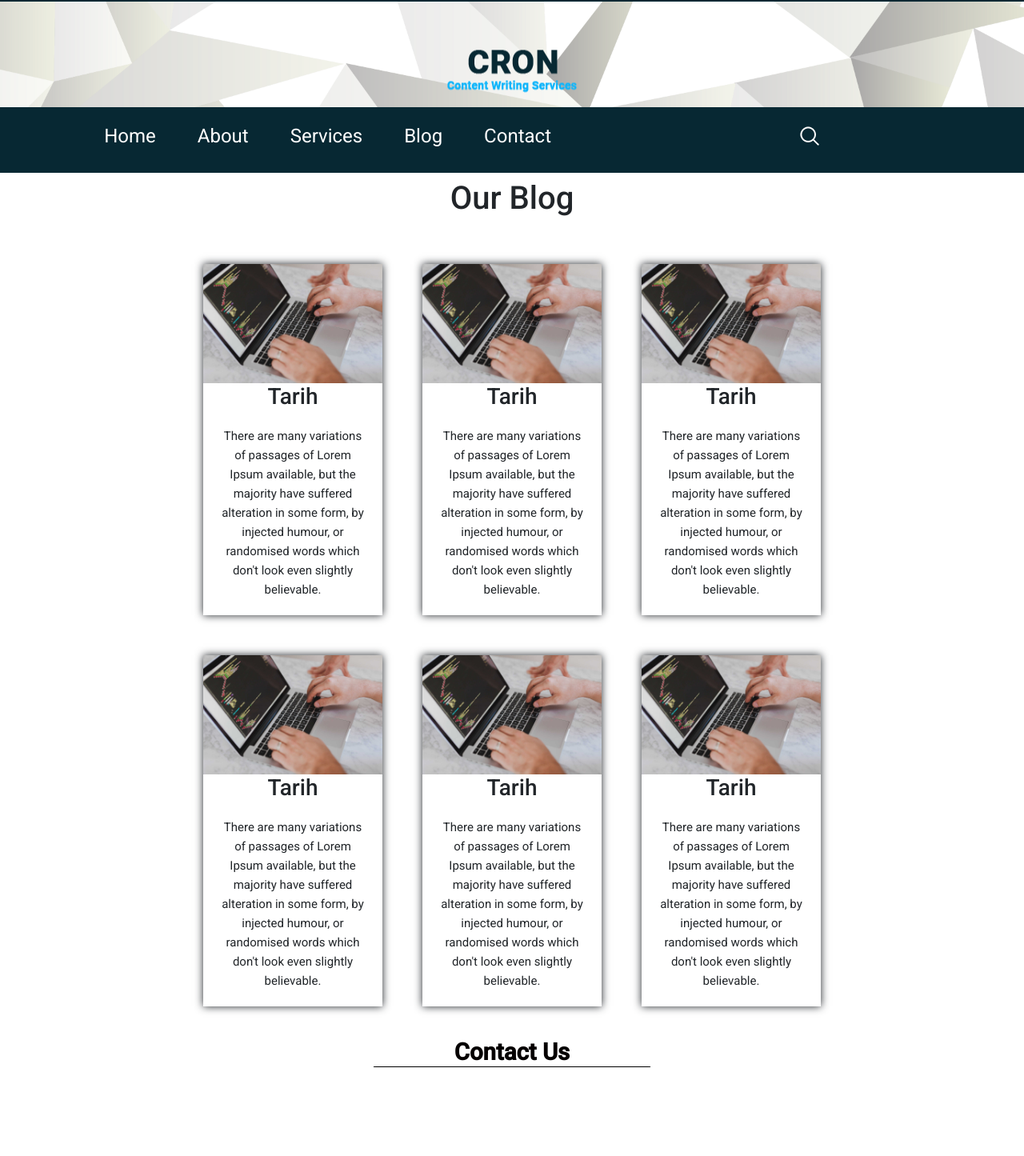
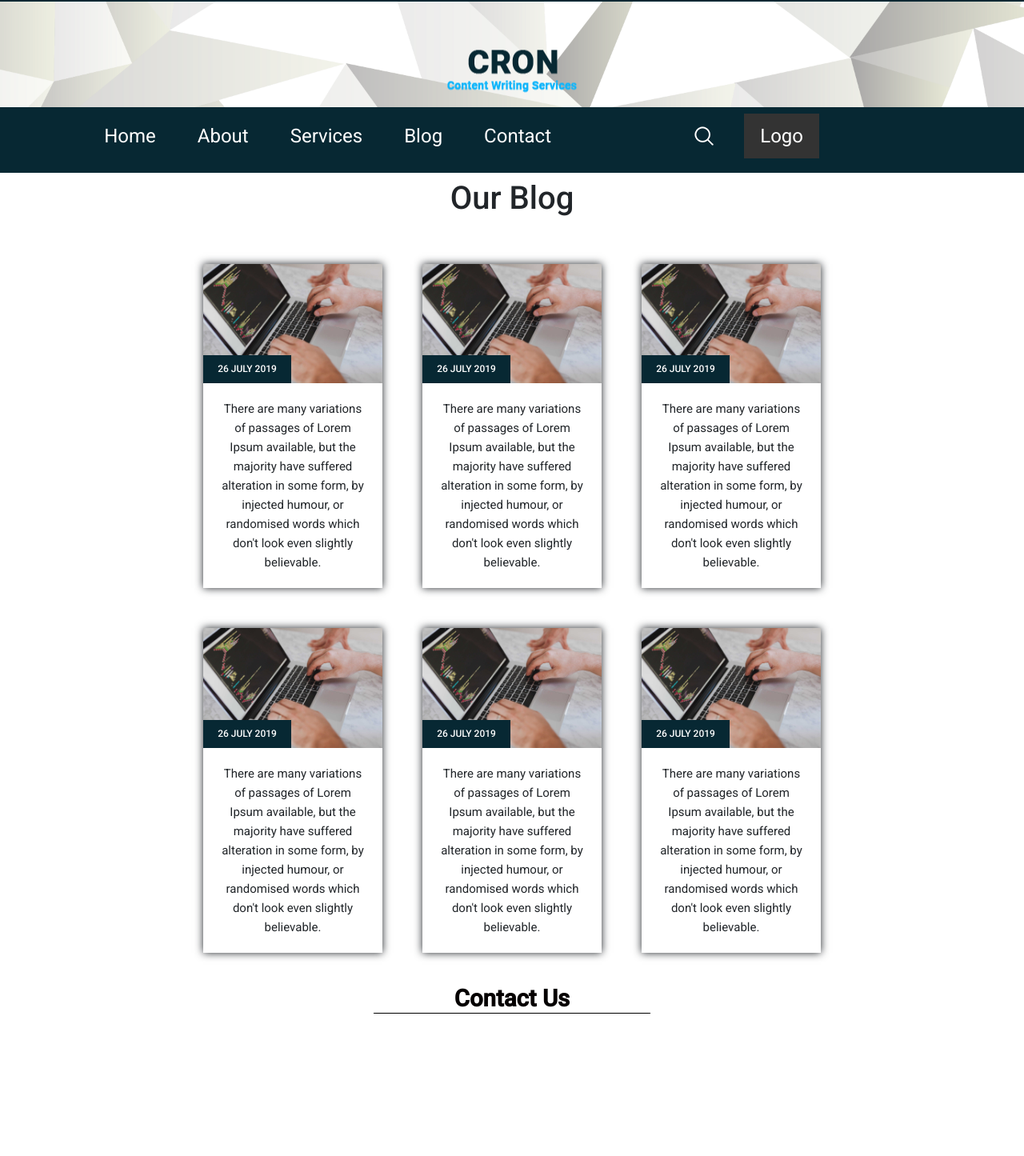
Before and after one commit to mkaraca25/blogTask, an Angular app: page /blog in a window 1280 px wide. Shown: the part 26-1471 px from the top of the page at 80% size. Built offline with nearby package versions, Linux system fonts and the light colour scheme.

Commit message:
some fixes have been made

```diff
--- a/package.json
+++ b/package.json
@@ -23,6 +23,7 @@
     "@ng-bootstrap/ng-bootstrap": "^14.0.1",
     "bootstrap": "^5.2.0",
     "ngx-bootstrap": "^10.2.0",
+    "ngx-bootstrap-navbar": "^14.0.0",
     "rxjs": "~7.8.0",
     "tslib": "^2.3.0",
     "zone.js": "~0.12.0"
--- a/src/app/app.module.ts
+++ b/src/app/app.module.ts
@@ -1,6 +1,5 @@
 import { NgModule,NO_ERRORS_SCHEMA } from '@angular/core';
 import { BrowserModule } from '@angular/platform-browser';
-import { MatSidenavModule } from '@angular/material/sidenav';
 import { AppRoutingModule } from './app-routing.module';
 import { AppComponent } from './app.component';
 import { HeaderComponent } from './components/header/header.component';
@@ -11,6 +10,7 @@ import { BlogComponent } from './views/blog/blog.component';
 import { ContactComponent } from './views/contact/contact.component';
 import { FooterComponent } from './components/footer/footer.component';
 import { ContactUsComponent } from './components/contact-us/contact-us.component';
+import { MenuComponent } from './components/menu/menu.component';
 
 @NgModule({
   declarations: [
@@ -22,13 +22,13 @@ import { ContactUsComponent } from './components/contact-us/contact-us.component
     BlogComponent,
     ContactComponent,
     FooterComponent,
-    ContactUsComponent
+    ContactUsComponent,
+    MenuComponent
 
   ],
   imports: [
     BrowserModule,
     AppRoutingModule,
-
 
   ],
   schemas: [NO_ERRORS_SCHEMA],
--- a/src/app/components/contact-us/contact-us.component.css
+++ b/src/app/components/contact-us/contact-us.component.css
@@ -85,6 +85,10 @@
 .email-text a {
     text-decoration: none;
     color: #333;
+}
+.email-text{
+  margin-top:inherit;
+  margin-left:20px;
 }
 .map_icon {
     width: 100%;
--- a/src/app/components/contact-us/contact-us.component.html
+++ b/src/app/components/contact-us/contact-us.component.html
@@ -17,7 +17,7 @@
             </div>
             <div class="col-sm-4">
                 <div class="map_icon">
-                    <img src="/assets/map-icon.png" style="max-width: 100%; padding-left: 30px;">
+                    <img src="/assets/email-icon.png" style="max-width: 100%; padding-left: 30px;">
                     <p class="email-text"><a href="#">demo@gmail.com</a></p>
                 </div>
             </div>
--- a/src/app/components/header/header.component.html
+++ b/src/app/components/header/header.component.html
@@ -10,9 +10,13 @@
       <a routerLink="/blog">Blog</a>
       <a routerLink="/contact">Contact</a>
 
-      </div><div>
+    </div>
+    <div>
       <img src="/assets/search-icon.png" alt="">
     </div>
+    <div>
+      <app-menu></app-menu></div>
+
   </nav>
 
 </header>
--- /dev/null
+++ b/src/app/components/menu/menu.component.css
@@ -0,0 +1,60 @@
+header {
+    background-color: #333;
+    color: #fff;
+    padding: 20px;
+    position: fixed;
+    top: 0;
+    left: 0;
+    width: 100%;
+    z-index: 1;
+  }
+
+  nav {
+    display: flex;
+    justify-content: space-between;
+    align-items: center;
+  }
+
+  button {
+    background-color: transparent;
+    border: none;
+    font-size: 1.5rem;
+    color: #fff;
+    cursor: pointer;
+  }
+
+  .menu {
+    background-color: #333;
+    position: fixed;
+    top: 70px;
+    left: -100%;
+    width: 100%;
+    height: calc(100% - 70px);
+    padding-top: 60px;
+    transition: all 0.3s ease-in-out;
+    z-index: -1;
+  }
+
+  .menu.open {
+    left: 0;
+    z-index: 1;
+  }
+
+  ul {
+    list-style: none;
+    margin: 0;
+    padding: 0;
+  }
+
+  li {
+    margin: 0;
+    padding: 0;
+  }
+
+  li a {
+    display: block;
+    color: #fff;
+    text-decoration: none;
+    padding: 10px 20px;
+    border-bottom: 1px solid #444;
+  }
--- /dev/null
+++ b/src/app/components/menu/menu.component.ts
@@ -0,0 +1,137 @@
+import { Component } from '@angular/core';
+
+@Component({
+  selector: 'app-menu',
+  template: `
+    <header>
+      <nav>
+        <div class="logo-container">
+          <a routerLink="/" class="logo">Logo</a>
+        </div>
+        <button (click)="toggleMenu()" class="menu-toggle">☰</button>
+        <div class="menu" [class.open]="isOpen" #menu>
+          <ul>
+            <li><a routerLink="/">Anasayfa</a></li>
+            <li><a routerLink="/hakkimizda">Hakkımızda</a></li>
+            <li><a routerLink="/urunler">Ürünler</a></li>
+            <li><a routerLink="/iletisim">İletişim</a></li>
+          </ul>
+        </div>
+      </nav>
+    </header>
+  `,
+  styles: [`
+    header {
+      background-color: #333;
+      color: #fff;
+      padding: 10px 20px;
+    }
+
+    nav {
+      display: flex;
+      justify-content: space-between;
+      align-items: center;
+    }
+
+    .logo-container {
+      flex-grow: 1;
+    }
+
+    .logo {
+      font-size: 24px;
+      color: #fff;
+      text-decoration: none;
+    }
+
+    .menu-toggle {
+      font-size: 24px;
+      color: #fff;
+      background-color: transparent;
+      border: none;
+      cursor: pointer;
+      display: none;
+    }
+
+    .menu {
+      background-color: #333;
+      position: fixed;
+      top: 60px;
+      left: -200px;
+      width: 200px;
+      height: calc(100vh - 60px);
+      padding-top: 20px;
+      transition: all 0.3s ease-in-out;
+    }
+
+    .menu.open {
+      left: 0;
+    }
+
+    ul {
+      list-style: none;
+      margin: 0;
+      padding: 0;
+    }
+
+    li {
+      margin: 0;
+      padding: 0;
+    }
+
+    li a {
+      display: block;
+      color: #fff;
+      text-decoration: none;
+      padding: 10px 20px;
+      border-bottom: 1px solid #444;
+    }
+
+    @media (max-width: 768px) {
+      .menu-toggle {
+        display: block;
+      }
+
+      nav {
+        flex-direction: column;
+      }
+
+      .logo-container {
+        flex-grow: initial;
+        margin-bottom: 10px;
+      }
+
+      .menu {
+        top: 60px;
+        left: -100%;
+        width: 100%;
+        height: calc(100vh - 60px);
+      }
+
+      .menu.open {
+        left: 0;
+      }
+
+      li {
+        border-bottom: 1px solid #444;
+      }
+    }
+  `]
+})
+export class MenuComponent {
+  isOpen = false;
+
+  toggleMenu() {
+    this.isOpen = !this.isOpen;
+    const menu = document.querySelector('.menu');
+    if (this.isOpen) {
+      menu?.classList.add('open');
+    } else {
+      menu?.classList.remove('open');
+    }
+  }
+
+  closeMenu() {
+    this.isOpen = false;
+    const menu = document.querySelector('.menu')
+  }
+}
--- a/src/app/views/blog/blog.component.css
+++ b/src/app/views/blog/blog.component.css
@@ -18,7 +18,21 @@
     padding-bottom: 50px;
 
   }
-
+  .date{
+    background: #072833;
+    border: none;
+    color: #fff;
+    width: 110px;
+    height: 35px;
+    font-size: 12px;
+    margin-top: -35px;
+    font-weight: 500;
+    float: left;
+    max-width: 100%;
+    clear: both;
+    position: relative;
+    padding-top:10px;
+  }
   img {
     width: 100%;
   }
--- a/src/app/views/blog/blog.component.html
+++ b/src/app/views/blog/blog.component.html
@@ -3,14 +3,14 @@
  <div class="main">
     <div class="section">
         <img src="/assets/code.jpg" alt="products">
-        <h3>Tarih</h3>
+        <h3 class="date">26 JULY 2019</h3>
       <div>
         <p>There are many variations of passages of Lorem Ipsum available, but the majority have suffered alteration in some
           form, by injected humour, or randomised words which don't look even slightly believable.</p>
       </div></div>
       <div class="section">
         <img src="/assets/code.jpg" alt="products">
-        <h3>Tarih</h3>
+        <h3 class="date">26 JULY 2019</h3>
 
       <div>
         <p>There are many variations of passages of Lorem Ipsum available, but the majority have suffered alteration in some
@@ -18,7 +18,7 @@
       </div></div>
       <div class="section">
         <img src="/assets/code.jpg" alt="products">
-        <h3>Tarih</h3>
+        <h3 class="date">26 JULY 2019</h3>
 
       <div>
         <p>There are many variations of passages of Lorem Ipsum available, but the majority have suffered alteration in some
@@ -26,7 +26,14 @@
       </div></div>
       <div class="section">
         <img src="/assets/code.jpg" alt="products">
-        <h3>Tarih</h3>
+        <h3 class="date">26 JULY 2019</h3>
+      <div>
+        <p>There are many variations of passages of Lorem Ipsum available, but the majority have suffered alteration in some
+          form, by injected humour, or randomised words which don't look even slightly believable.</p>
+      </div></div>
+      <div class="section">
+        <img src="/assets/code.jpg" alt="products">
+        <h3 class="date">26 JULY 2019</h3>
 
       <div>
         <p>There are many variations of passages of Lorem Ipsum available, but the majority have suffered alteration in some
@@ -34,15 +41,7 @@
       </div></div>
       <div class="section">
         <img src="/assets/code.jpg" alt="products">
-        <h3>Tarih</h3>
-
-      <div>
-        <p>There are many variations of passages of Lorem Ipsum available, but the majority have suffered alteration in some
-          form, by injected humour, or randomised words which don't look even slightly believable.</p>
-      </div></div>
-      <div class="section">
-        <img src="/assets/code.jpg" alt="products">
-        <h3>Tarih</h3>
+        <h3 class="date">26 JULY 2019</h3>
 
       <div>
         <p>There are many variations of passages of Lorem Ipsum available, but the majority have suffered alteration in some
--- a/src/app/views/home/home.component.html
+++ b/src/app/views/home/home.component.html
@@ -67,10 +67,6 @@
 </script>
 
 
-
-
-
-
 <div class="services">
   <app-services></app-services>
 </div>
```
Also changed, not shown: src/app/components/menu/menu.component.html (added, +14 -0 lines), 2 other files (tests, documents, lock files or other folders). Lines whose indentation alone changed are shown as unchanged.
